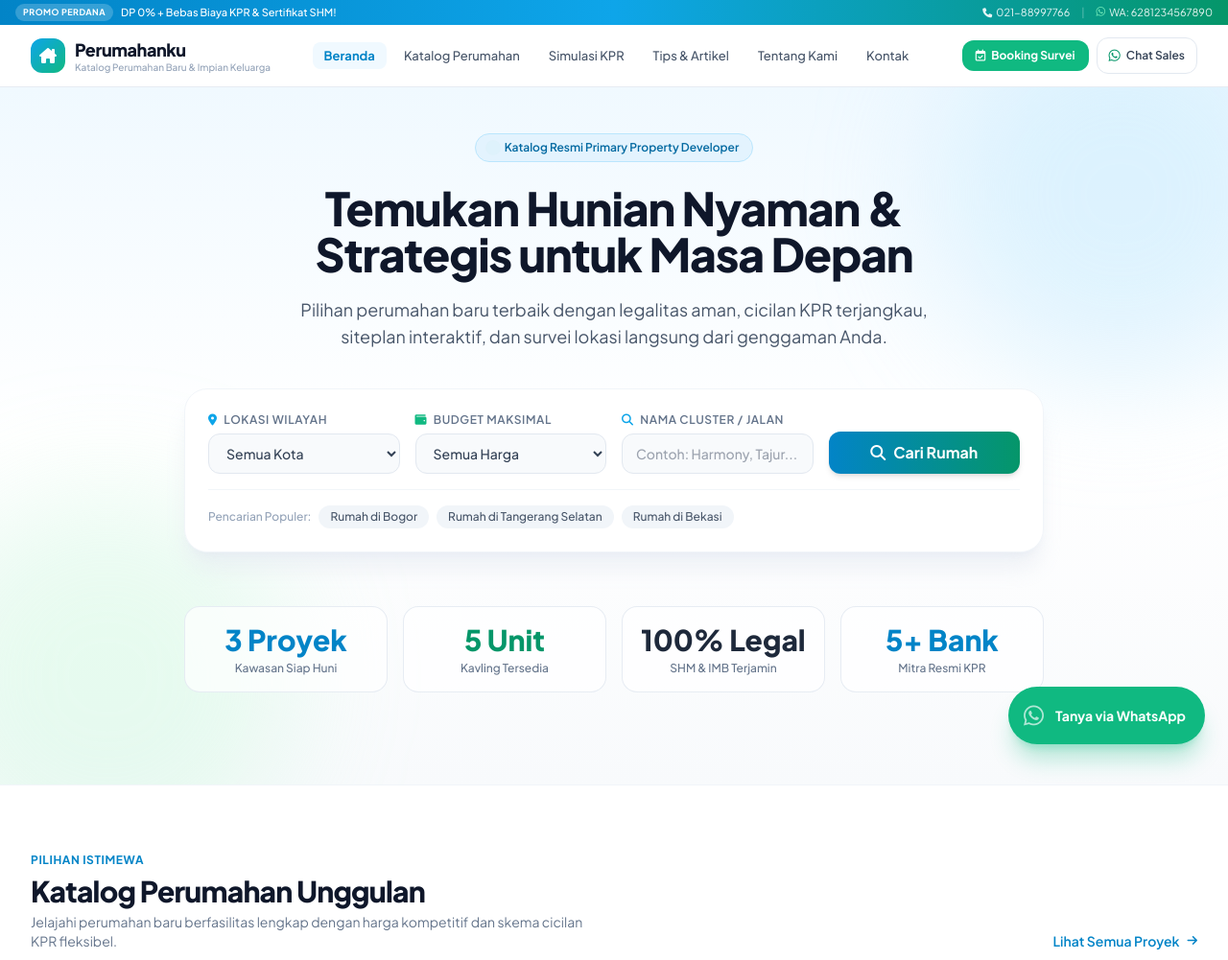
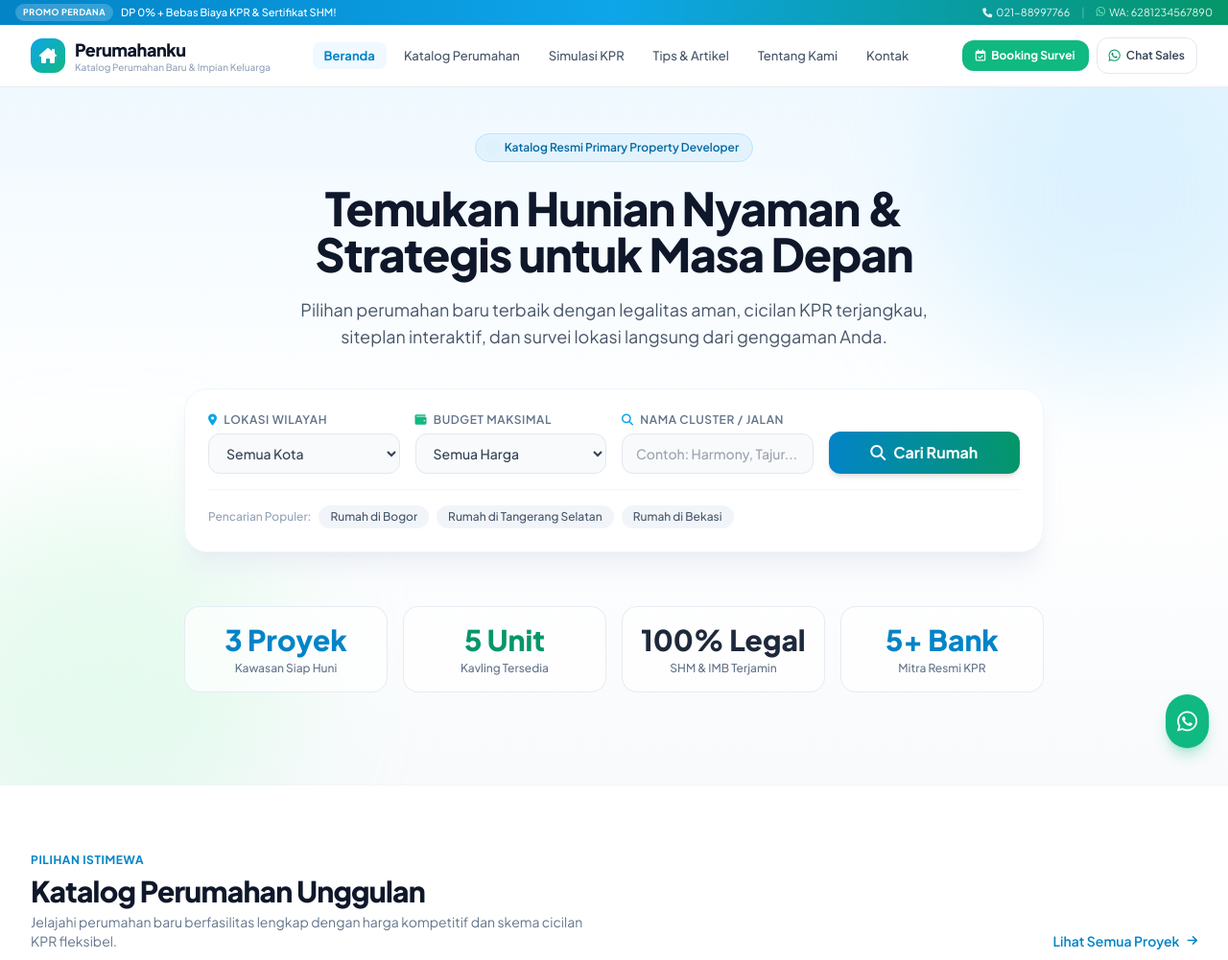
Before and after one commit to denis-dst/perumahanku, a Laravel app: page / in a window 1280 px wide. Shown: the top 1001 px of the page at 96% size. Run offline with Laravel 12, Linux system fonts and the light colour scheme; data comes from the database, SQL or seed files in the repository; some libraries are stand-ins or nearby versions.

Commit message:
feat(ui): make floating WhatsApp button compact circular by default and expand on hover

```diff
--- a/resources/views/layouts/app.blade.php
+++ b/resources/views/layouts/app.blade.php
@@ -141,13 +141,13 @@
                     </a>
                 </nav>
 
-                <!-- CTA Action Buttons (Compact & Proportional) -->
+                <!-- CTA Action Buttons (Compact & Proportional, scale on hover) -->
                 <div class="hidden sm:flex items-center gap-2 shrink-0">
-                    <a href="{{ route('projects.index') }}#booking-section" class="px-3.5 py-2 rounded-xl bg-nature-500 hover:bg-nature-600 text-white font-bold text-xs shadow-xs hover:shadow-sm transition-all flex items-center gap-1.5 whitespace-nowrap">
+                    <a href="{{ route('projects.index') }}#booking-section" class="px-3.5 py-2 rounded-xl bg-nature-500 hover:bg-nature-600 hover:scale-105 active:scale-95 text-white font-bold text-xs shadow-xs hover:shadow-sm transition-all duration-200 flex items-center gap-1.5 whitespace-nowrap">
                         <i class="fa-regular fa-calendar-check text-xs"></i>
                         <span>Booking Survei</span>
                     </a>
-                    <a href="https://wa.me/{{ $waClean }}?text={{ rawurlencode('Halo Admin ' . $siteName . ', saya ingin konsultasi unit perumahan.') }}" target="_blank" class="px-3 py-2 rounded-xl border border-slate-200 bg-white hover:bg-brand-50 hover:border-brand-200 text-slate-700 hover:text-brand-700 font-semibold text-xs transition-all flex items-center gap-1.5 whitespace-nowrap">
+                    <a href="https://wa.me/{{ $waClean }}?text={{ rawurlencode('Halo Admin ' . $siteName . ', saya ingin konsultasi unit perumahan.') }}" target="_blank" class="px-3 py-2 rounded-xl border border-slate-200 bg-white hover:bg-brand-50 hover:border-brand-200 hover:scale-105 active:scale-95 text-slate-700 hover:text-brand-700 font-semibold text-xs transition-all duration-200 flex items-center gap-1.5 whitespace-nowrap">
                         <i class="fa-brands fa-whatsapp text-nature-600 text-sm"></i>
                         <span>Chat Sales</span>
                     </a>
@@ -288,13 +288,16 @@
         </div>
     </footer>
 
-    <!-- Floating WhatsApp CTA Button (Always reachable) -->
-    <aside aria-label="WhatsApp Contact" class="fixed bottom-6 right-6 z-50">
+    <!-- Floating WhatsApp CTA Button (Compact by default, expands smoothly on hover) -->
+    <aside aria-label="WhatsApp Contact" class="fixed bottom-5 right-5 z-50">
         <a href="https://wa.me/{{ $waClean }}?text={{ rawurlencode('Halo Sales ' . $siteName . ', saya sedang mencari informasi perumahan.') }}"
            target="_blank"
-           class="group flex items-center gap-3 bg-nature-500 hover:bg-nature-600 text-white px-4 py-3.5 rounded-full shadow-xl shadow-nature-500/30 hover:scale-105 transition-all duration-300">
-            <i class="fa-brands fa-whatsapp text-2xl animate-pulse"></i>
-            <span class="font-bold text-sm hidden md:inline pr-1">Tanya via WhatsApp</span>
+           class="group flex items-center bg-nature-500 hover:bg-nature-600 text-white p-3 rounded-full shadow-lg shadow-nature-500/30 hover:shadow-xl hover:shadow-nature-500/40 hover:scale-105 active:scale-95 transition-all duration-300 ease-in-out cursor-pointer"
+           title="Tanya via WhatsApp">
+            <i class="fa-brands fa-whatsapp text-2xl shrink-0 group-hover:scale-110 transition-transform duration-200"></i>
+            <span class="max-w-0 overflow-hidden whitespace-nowrap opacity-0 group-hover:max-w-xs group-hover:opacity-100 group-hover:ml-2.5 group-hover:mr-1.5 transition-all duration-300 ease-in-out font-bold text-xs tracking-wide">
+                Tanya via WhatsApp
+            </span>
         </a>
     </aside>
 
```
